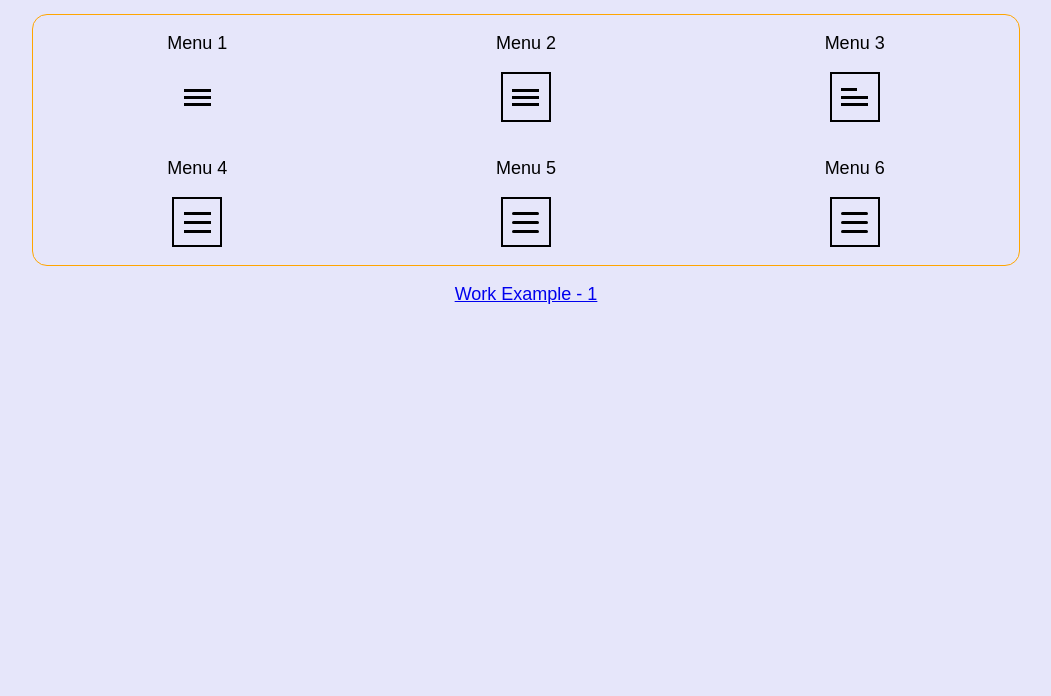
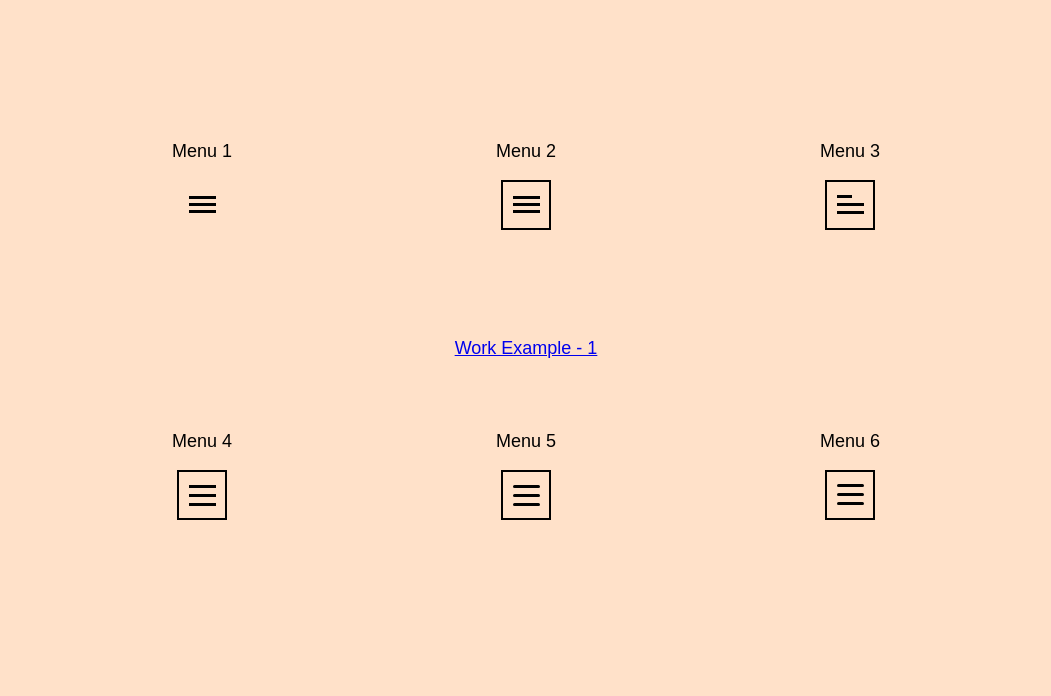
Before and after one commit to driyant/hamburger-menu, a plain HTML site: page index.html in a window 1280 px wide. Shown: the part 104-800 px from the top of the page, without its empty margins (114-1165 px from the left). Drawn offline with Linux system fonts and the light colour scheme.

Commit message:
Fixing css style

```diff
--- a/css/style.css
+++ b/css/style.css
@@ -15,13 +15,8 @@
     font-size: 18px;
     --font-family--Montserrat: 'Montserrat', sans-serif;
     --font-family--Poppins: "Poppins", sans-serif;
-    --color-lavender: lavender;
+    --color-lavender: #FFE1C9;
 }
-
-
-/* * {
-  border: 1px solid orange;
-} */
 
 body {
     background-color: var(--color-lavender);
@@ -42,7 +37,6 @@ h1 {
 }
 
 .hamburger__wrapper {
-    border: 1px solid orange;
     border-radius: 15px;
     margin: 1rem;
 }
@@ -63,6 +57,18 @@ img {
     flex-flow: column wrap;
 }
 
+#menu:hover {
+    background-color: #FFEBDE;
+}
+
+#menu {
+    height: 100%;
+    transition: all 0.4s ease-in;
+}
+
+
+/* End Base Style */
+
 
 /* ===================== Syle Menu-1 ===================== */
 
@@ -72,6 +78,7 @@ img {
     align-items: center;
     flex-flow: column wrap;
     margin: 1rem 0;
+    height: 100%;
 }
 
 
@@ -423,7 +430,7 @@ img {
 }
 
 .hamburger__wrapper .menu__5 .menu__btn__5.open .line__2 {
-    transform: rotate(90deg) translateY(-1px);
+    transform: rotate(90deg);
 }
 
 .hamburger__wrapper .menu__5 .menu__btn__5.open .line__3 {
@@ -524,12 +531,15 @@ img {
     .hamburger__wrapper {
         display: grid;
         grid-template-columns: 1fr 1fr;
+        grid-template-rows: 100% 100%;
         margin: 1rem;
+        grid-gap: 20px;
     }
 }
 
 @media screen and (min-width:1280px) {
     .hamburger__wrapper {
+        margin: 2rem;
         display: grid;
         grid-template-columns: repeat(3, 1fr);
     }
--- a/index.html
+++ b/index.html
@@ -16,19 +16,19 @@
             <img src="https://cdn.pixabay.com/photo/2020/05/30/19/28/ham-burger-5240132_960_720.png" alt="Hamburger">
         </div>
         <div class="hamburger__wrapper">
-            <div class="menu__1">
+            <div class="menu__1" id="menu">
                 <h4>Menu 1</h4>
                 <div class="menu__btn__1">
                     <span></span>
                 </div>
             </div>
-            <div class="menu__2">
+            <div class="menu__2" id="menu">
                 <h4>Menu 2</h4>
                 <div class="menu__btn__2">
                     <span></span>
                 </div>
             </div>
-            <div class="menu__3">
+            <div class="menu__3" id="menu">
                 <h4>Menu 3</h4>
                 <div class="menu__btn__3">
                     <div class="line__1"></div>
@@ -36,7 +36,7 @@
                     <div class="line__3"></div>
                 </div>
             </div>
-            <div class="menu__4">
+            <div class="menu__4" id="menu">
                 <h4>Menu 4</h4>
                 <div class="menu__btn__4">
                     <div class="line__1"></div>
@@ -44,7 +44,7 @@
                     <div class="line__3"></div>
                 </div>
             </div>
-            <div class="menu__5">
+            <div class="menu__5" id="menu">
                 <h4>Menu 5</h4>
                 <div class="menu__btn__5">
                     <div class="line__1"></div>
@@ -52,7 +52,7 @@
                     <div class="line__3"></div>
                 </div>
             </div>
-            <div class="menu__6">
+            <div class="menu__6" id="menu">
                 <h4>Menu 6</h4>
                 <div class="menu__btn__6">
                     <input type="checkbox">
```
